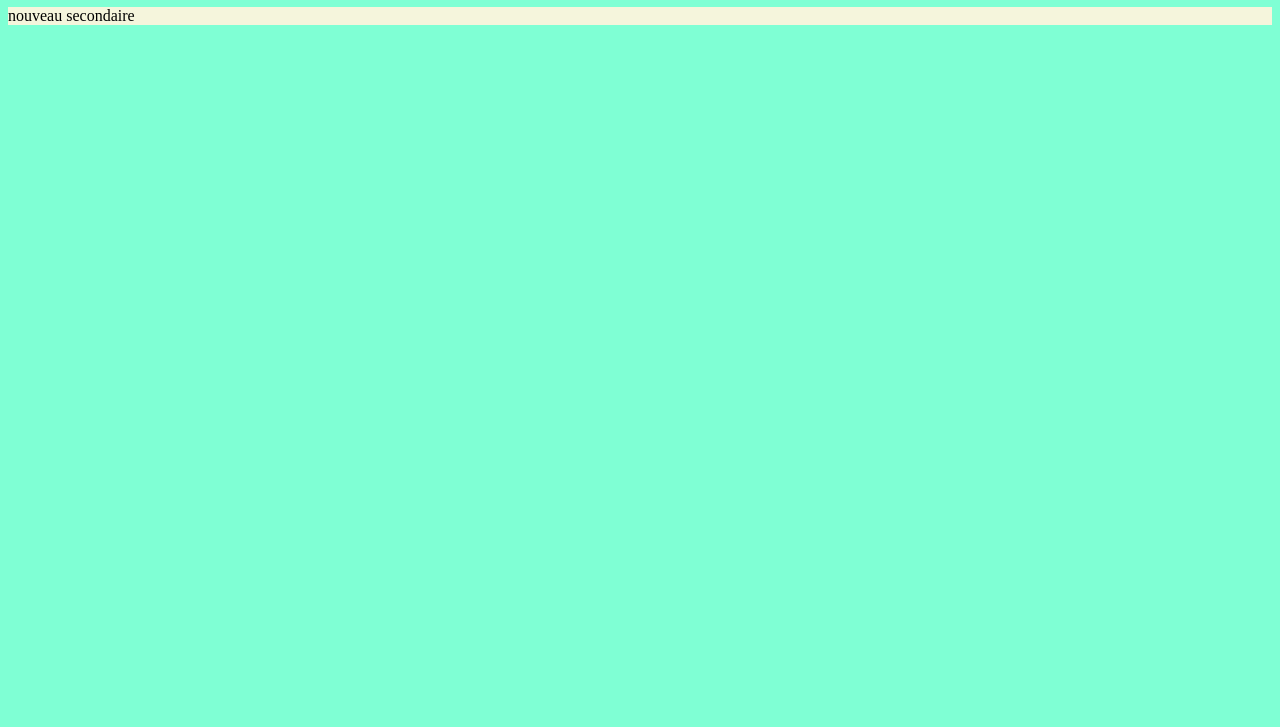
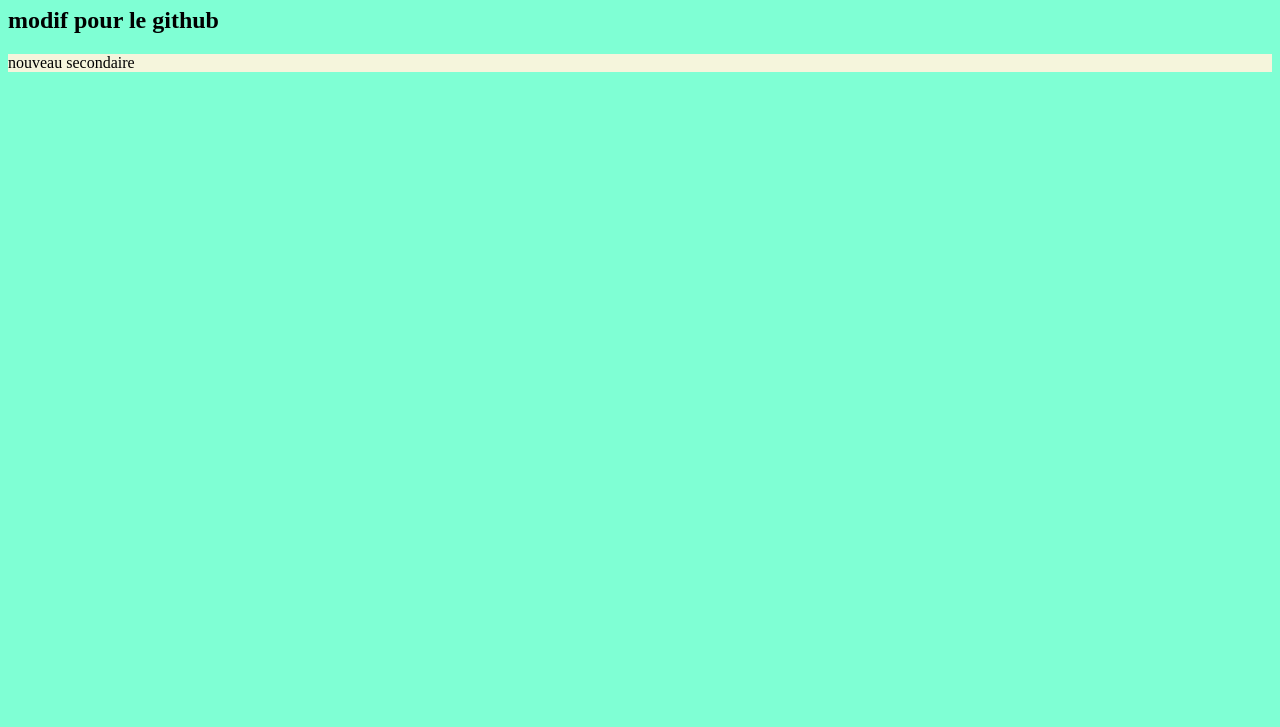
Before and after one commit to ilyassTest/firstProject, a plain HTML site: page index.html in a window 1280 px wide. Shown: the part 73-800 px from the top of the page. Drawn offline with Linux system fonts and the light colour scheme.

Commit message:
modifier pour github

```diff
--- a/index.html
+++ b/index.html
@@ -8,6 +8,9 @@
 </head>
 <body>
     <h1>mon premier git </h1>
+    <h2>modif pour le github</h2>
     <p>nouveau secondaire</p>
+
+
 </body>
 </html>
```
Also changed, not shown: file.js (deleted).
